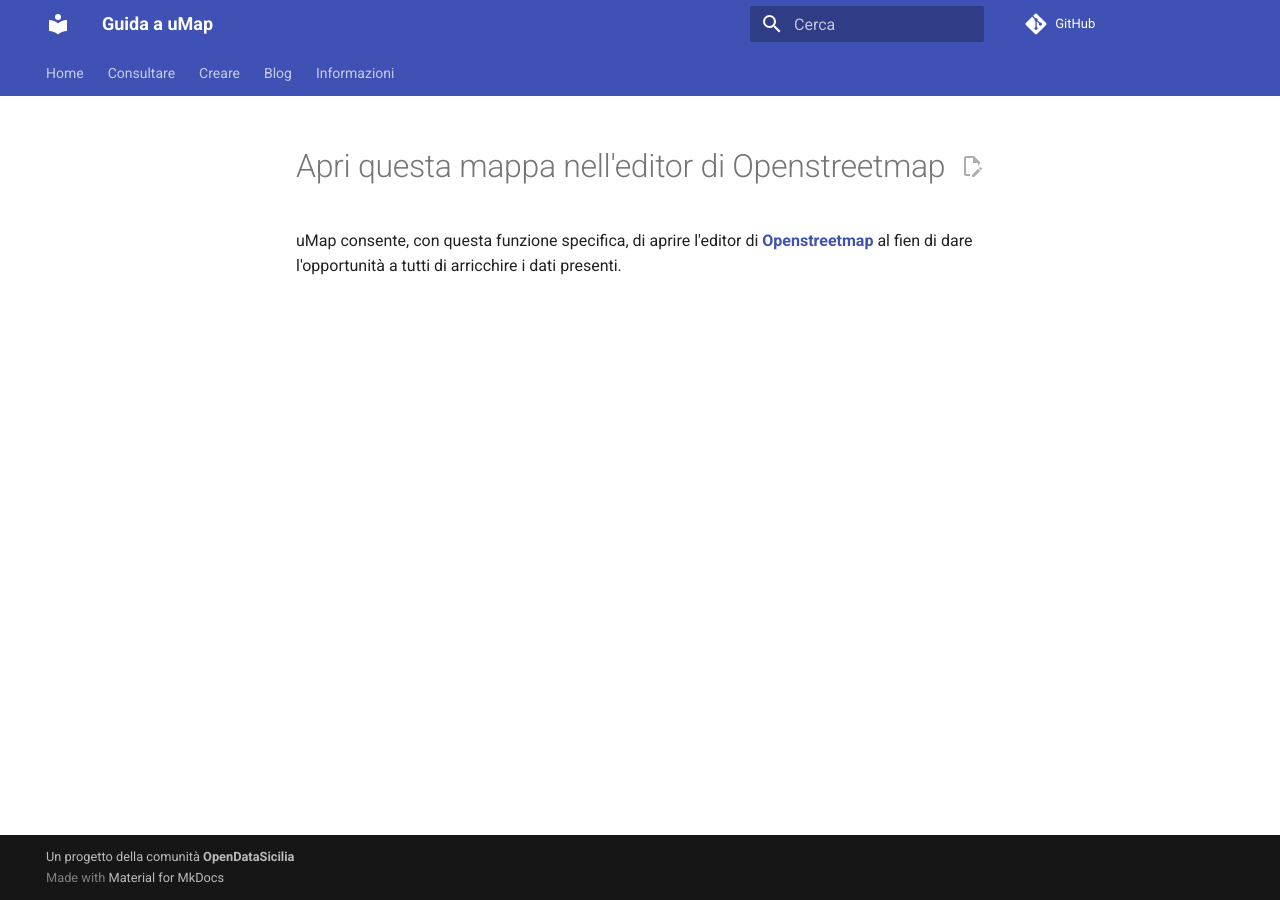
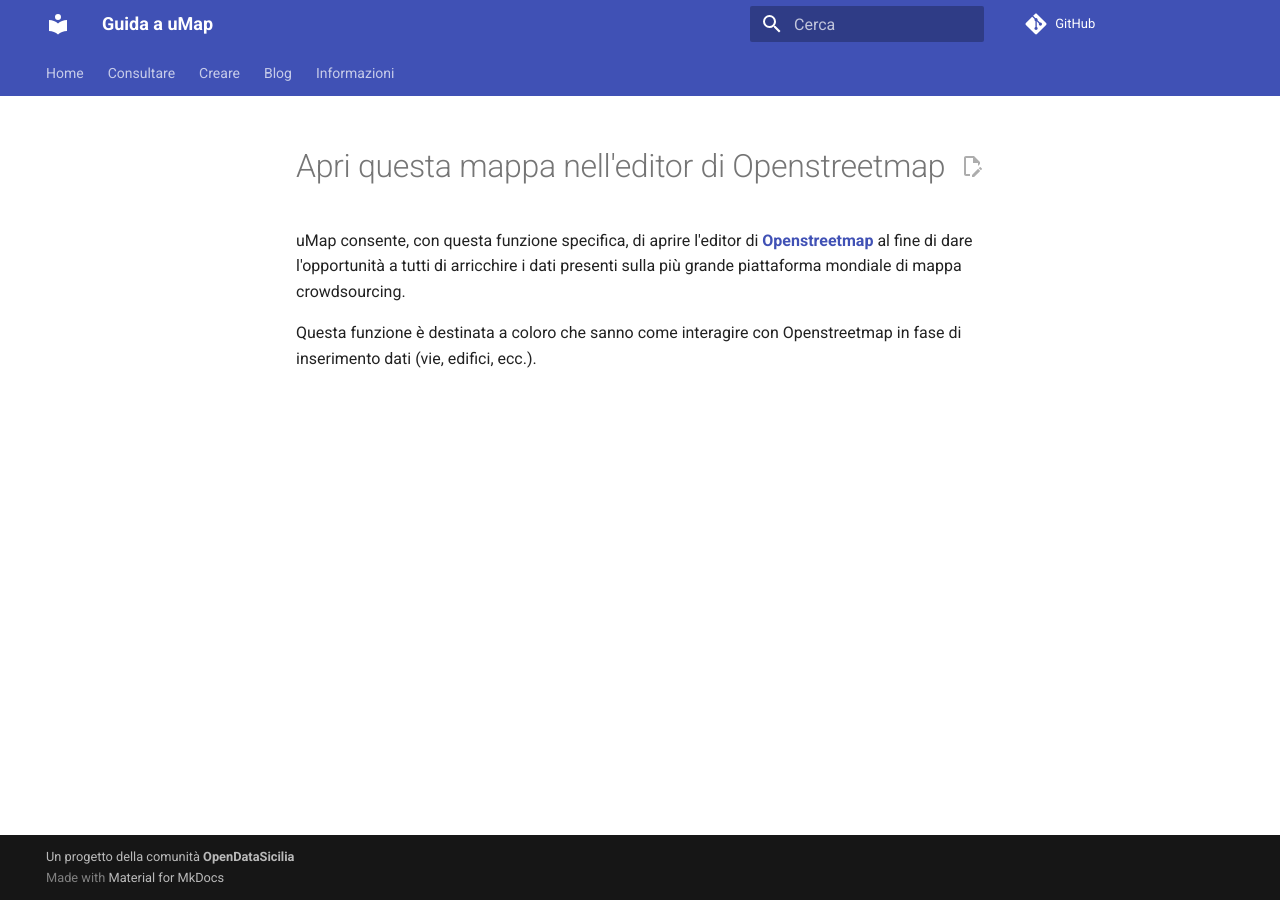
Before and after one commit to opendatasicilia/guida-umap, an MkDocs documentation site: the page built from docs/consultare/apri-openstreetmap.md, in a window 1280 px wide. Built offline with MkDocs 1.6.1 and Material for MkDocs 9.7.7, drawn with Linux system fonts in a browser that asks for light colours; comment, search, counter and statistics services are not loaded.

Commit message:
Update apri-openstreetmap.md

```diff
--- a/docs/consultare/apri-openstreetmap.md
+++ b/docs/consultare/apri-openstreetmap.md
@@ -1,3 +1,5 @@
 # Apri questa mappa nell'editor di Openstreetmap
 
-uMap consente, con questa funzione specifica, di aprire l'editor di [**Openstreetmap**](https://www.openstreetmap.org/#map=6/42.088/12.564) al fien di dare l'opportunità a tutti di arricchire i dati presenti.
+uMap consente, con questa funzione specifica, di aprire l'editor di [**Openstreetmap**](https://www.openstreetmap.org/#map=6/42.088/12.564) al fine di dare l'opportunità a tutti di arricchire i dati presenti sulla più grande piattaforma mondiale di mappa crowdsourcing.
+
+Questa funzione è destinata a coloro che sanno come interagire con Openstreetmap in fase di inserimento dati (vie, edifici, ecc.).
```
